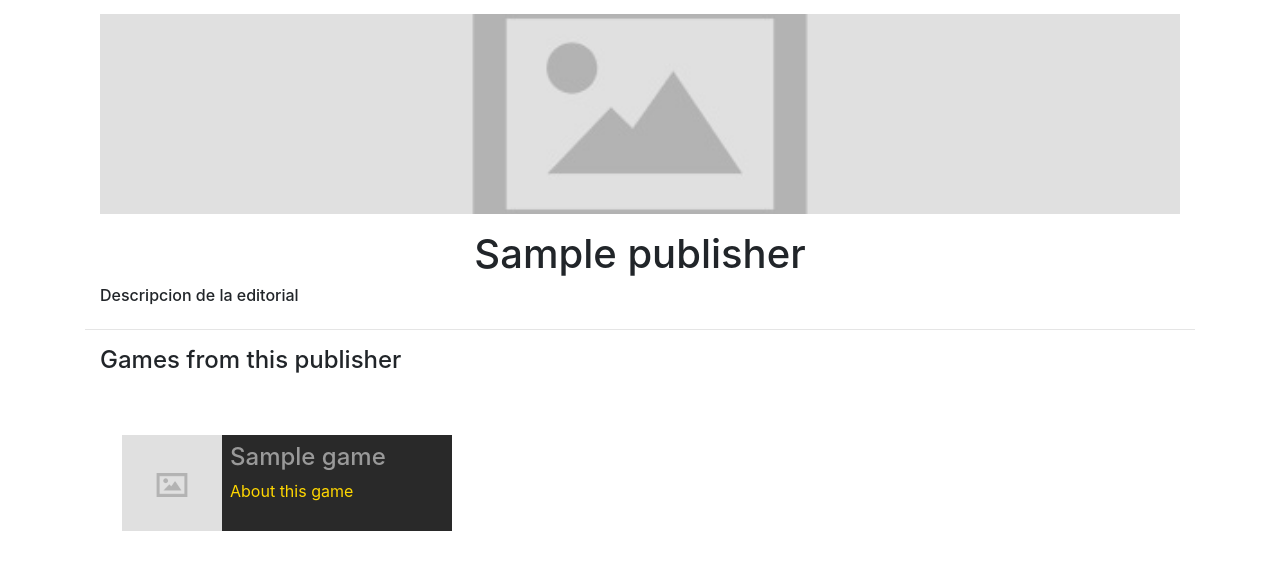
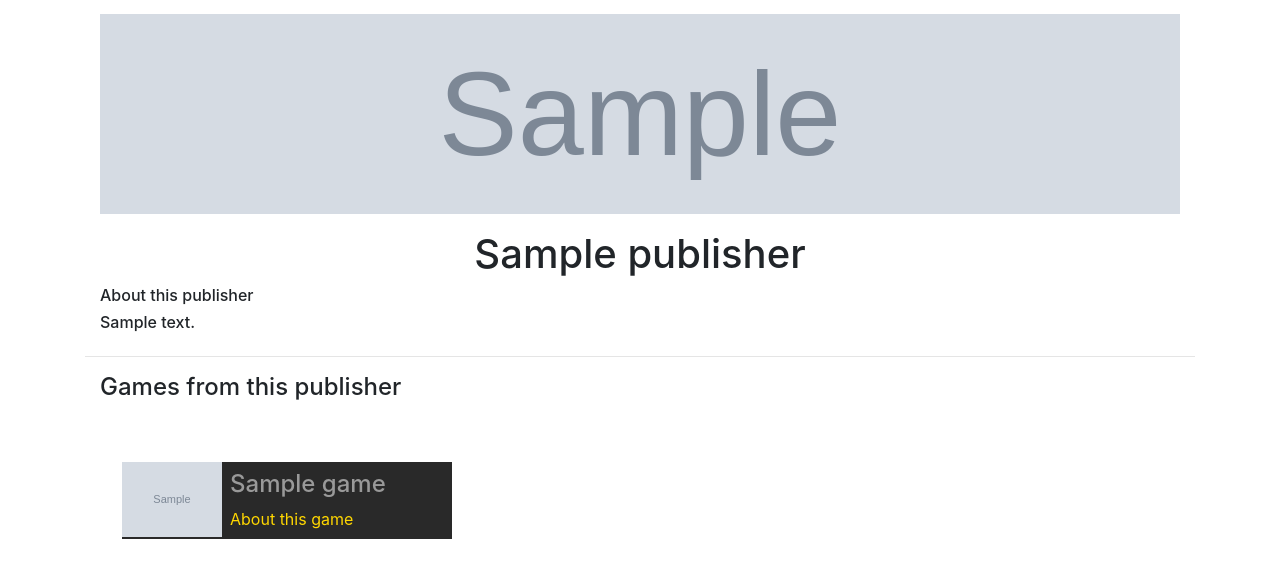
Before and after one commit to TheRealTau/My-Indie-Games-Django-Site, a Django app: page /publishers/1 in a window 1280 px wide. Shown: the part 70-642 px from the top of the page. Run offline with Django 3.2, Linux system fonts and the light colour scheme; tables that the repository leaves empty hold one stand-in row (values such as "Sample post"); grey boxes marked "Sample" are stand-in pictures; some libraries are stand-ins or nearby versions.

Commit message:
Updates publisher templates with new model attributes

```diff
--- a/IndieGamesSite/publishers/templates/publishers/publisher_detail.html
+++ b/IndieGamesSite/publishers/templates/publishers/publisher_detail.html
@@ -6,14 +6,19 @@
     {% if publisher %}
 
       <div class="row row-cols-1 content_detail">
-        {% if publisher.image %}
-          <img class="col col-12" src="{{ publisher.image.url }}" alt="...">
+        {% if publisher.cover %}
+          <img class="col col-12" src="{{ publisher.cover.url }}" alt="...">
         {% else %}
           <img class="col col-12" src="{% static 'core/no_image.jpg' %}" alt="">
         {% endif %}
 
         <h1 class="col col-12 pt-3">{{ publisher.name }}</h1>
-        <h6 class="col col-12">Descripcion de la editorial</h6>
+        <h6 class="col col-12">About this publisher</h6>
+        {% if publisher.about %}
+          <h6 class="col col-12">{{ publisher.about }}</h6>
+        {% else %}
+          <h6 class="col col-12">No description aviabled</h6>
+        {% endif %}
         <hr>
 
         <h4 class="col col-12">Games from this publisher</h4>
@@ -21,8 +26,8 @@
           {% for game in publisher.game_set.all %}
             <div class=" col card_small_preview  p-1">
               <div class="media card__meta">
-                {% if game.image %}
-                  <img src="{{ game.image.url }}" alt="...">
+                {% if game.preview_picture %}
+                  <img src="{{ game.preview_picture.url }}" alt="...">
                 {% else %}
                   <img src="{% static 'core/no_image.jpg' %}" alt="...">
                 {% endif %}
```
Also changed, not shown: IndieGamesSite/publishers/templates/publishers/publishers_list.html (+5 -4 lines).
